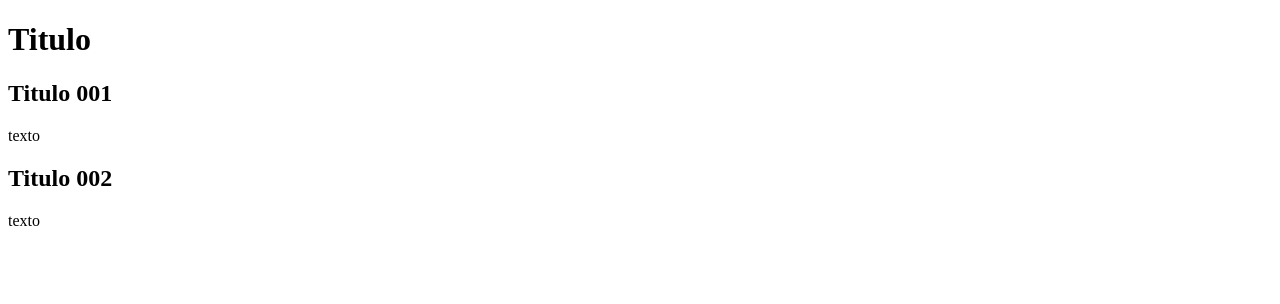
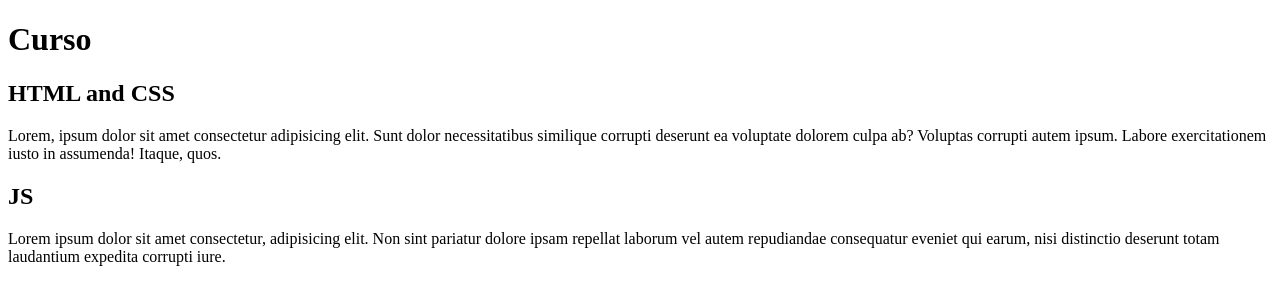
Before and after one commit to FelpsMF/branch2, a plain HTML site: page index.html in a window 1280 px wide. Drawn offline with Linux system fonts and the light colour scheme.

Commit message:
conteudo

```diff
--- a/index.html
+++ b/index.html
@@ -3,19 +3,19 @@
 <head>
     <meta charset="UTF-8">
     <meta name="viewport" content="width=device-width, initial-scale=1.0">
-    <title>Ola mundo</title>
+    <title>Ola mundo!</title>
 </head>
 <body>
     <header>
-        <h1>Titulo</h1>
+        <h1>Curso</h1>
     </header>
     <article>
-        <h1>Titulo 001</h1>
-        <p>texto</p>
+        <h1>HTML and CSS</h1>
+        <p>Lorem, ipsum dolor sit amet consectetur adipisicing elit. Sunt dolor necessitatibus similique corrupti deserunt ea voluptate dolorem culpa ab? Voluptas corrupti autem ipsum. Labore exercitationem iusto in assumenda! Itaque, quos.</p>
     </article>
      <article>
-        <h1>Titulo 002</h1>
-        <p>texto</p>
+        <h1>JS</h1>
+        <p>Lorem ipsum dolor sit amet consectetur, adipisicing elit. Non sint pariatur dolore ipsam repellat laborum vel autem repudiandae consequatur eveniet qui earum, nisi distinctio deserunt totam laudantium expedita corrupti iure.</p>
     </article>
 </body>
 </html>
```
